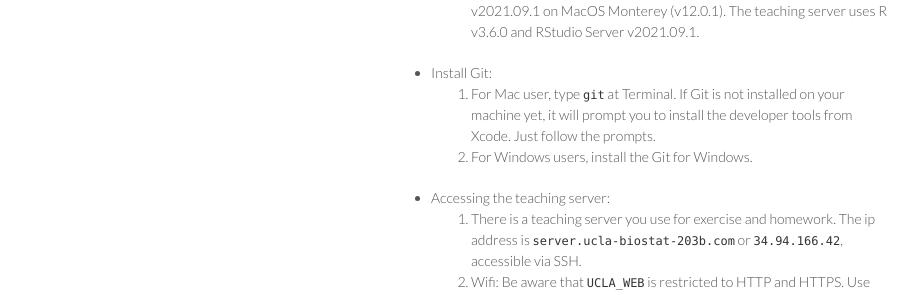
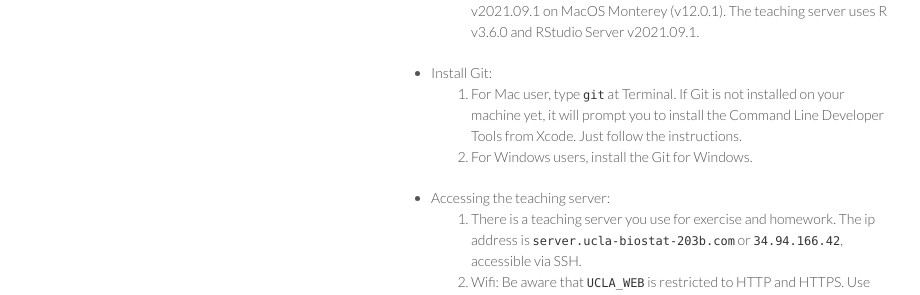
Before and after one commit to ucla-biostat-203b/2022winter, a Jekyll site: the page built from _posts/2022-01-04-week1-day1.md, in a window 1280 px wide and 900 px high, scrolled down 1391 px. Shown: the part 175-470 px from the top of the window, without its empty margins (179-1099 px from the left). Built offline with Jekyll 4.4.1, drawn with Linux system fonts in a browser that asks for light colours; comment, search, counter and statistics services are not loaded.

Commit message:
minor edits

```diff
--- a/_posts/2022-01-04-week1-day1.md
+++ b/_posts/2022-01-04-week1-day1.md
@@ -69,7 +69,7 @@ Find your local number: https://ucla.zoom.us/u/abSmuLdzow
   0. For your information, in this class I am using R v4.1.2 and RStudio v2021.09.1 on MacOS Monterey (v12.0.1). The teaching server uses R v3.6.0 and RStudio Server v2021.09.1.
 
 * Install Git:
-  0. For Mac user, type `git` at Terminal. If Git is not installed on your machine yet, it will prompt you to install the developer tools from Xcode. Just follow the prompts.
+  0. For Mac user, type `git` at Terminal. If Git is not installed on your machine yet, it will prompt you to install the Command Line Developer Tools from Xcode. Just follow the instructions.
   0. For Windows users, install the Git for Windows.
 
 * Accessing the teaching server:
```
